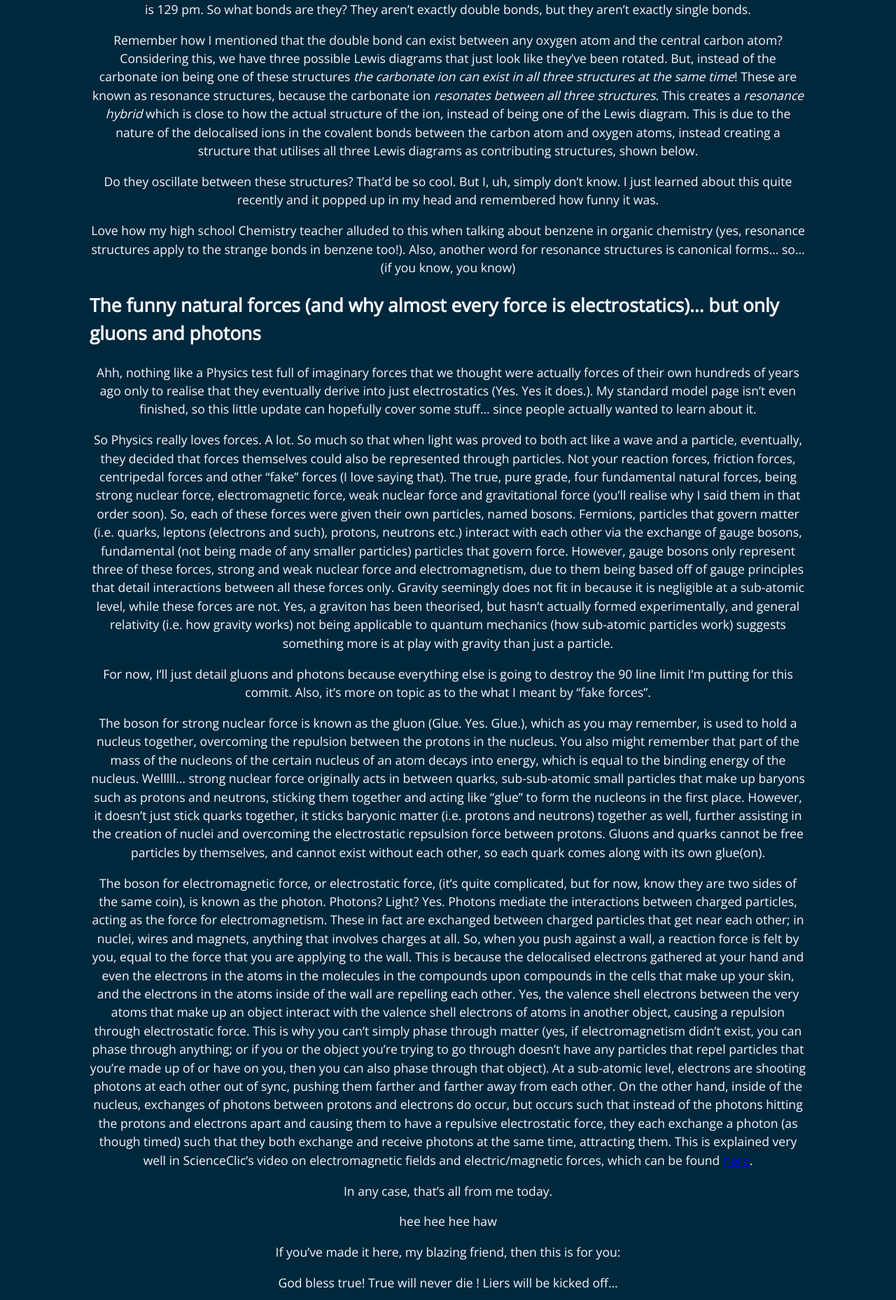
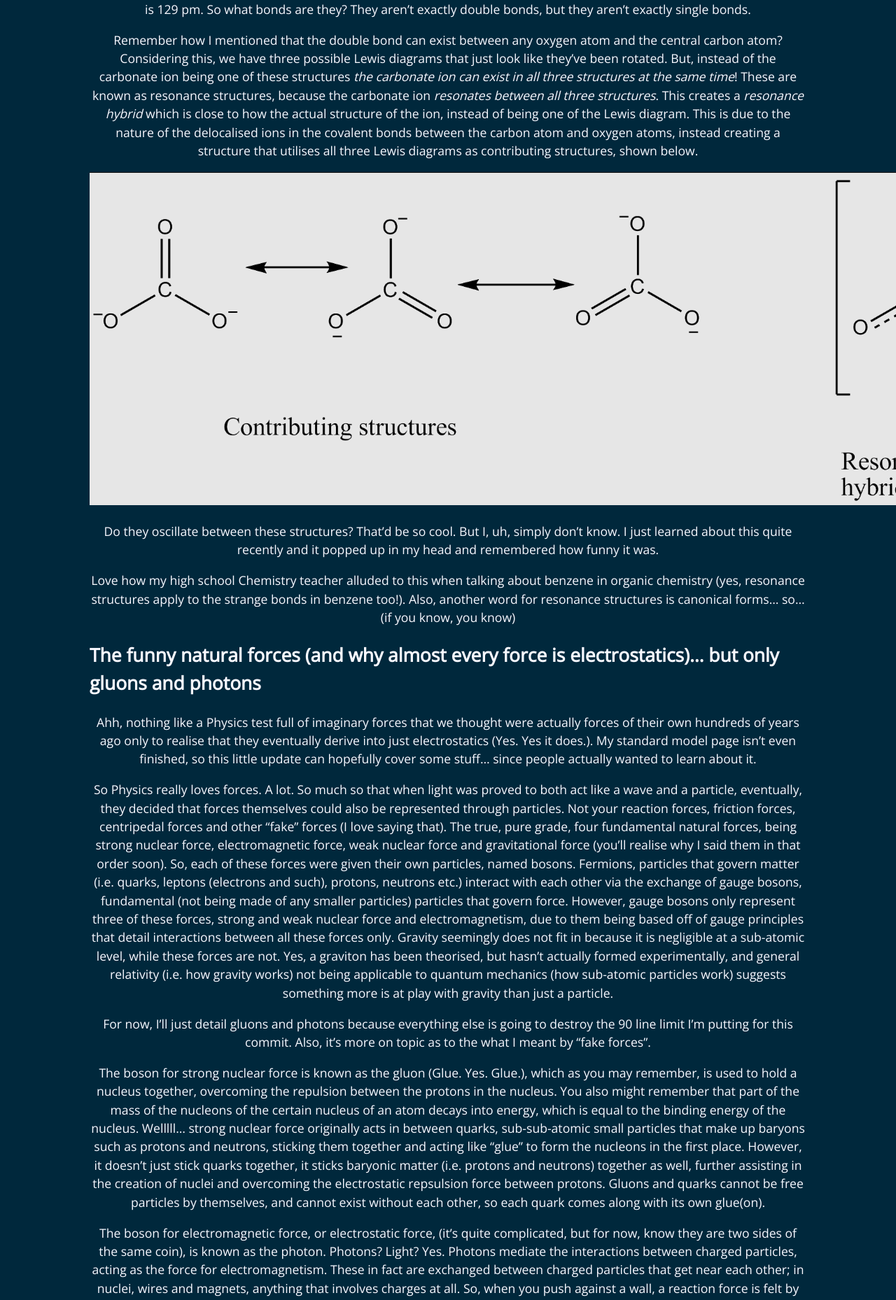
Before and after one commit to anonymoof1528/the-shadow-garten, a Jekyll site: the page built from Chemistry/some_thoughts.md, in a window 1280 px wide. Shown: the part 2356-4214 px from the top of the page at 70% size. Built offline with Jekyll 4.4.1, drawn with Linux system fonts in a browser that asks for light colours.

Commit message:
Now link in the image
hah get clickbaited gh users (I'm looking at you spic)
physics in the chemistry folder

```diff
--- a/Chemistry/some_thoughts.md
+++ b/Chemistry/some_thoughts.md
@@ -52,7 +52,7 @@ not the case. If you were to try and experimentally determine the bond lengths o
 Remember how I mentioned that the double bond can exist between any oxygen atom and the central carbon atom? Considering this, we have three possible Lewis diagrams that just look like they've been rotated. But, instead of the carbonate ion being one of these structures *the carbonate ion can exist in all three structures at the same time*! These are known as resonance structures, because the carbonate ion
 *resonates between all three structures*. This creates a *resonance hybrid* which is close to how the actual structure of the ion, instead of being one of the Lewis diagram. This is due to the nature of the delocalised ions in the covalent bonds between the carbon atom and oxygen atoms, instead creating a structure that utilises all three Lewis diagrams as contributing structures, shown below.
 
-
+![wow carbonate resonance](carbonate_resonance.png)
 
 Do they oscillate between these structures? That'd be so cool. But I, uh, simply don't know. I just learned about this quite recently and it popped up in my head and remembered how funny it was.
 
```
